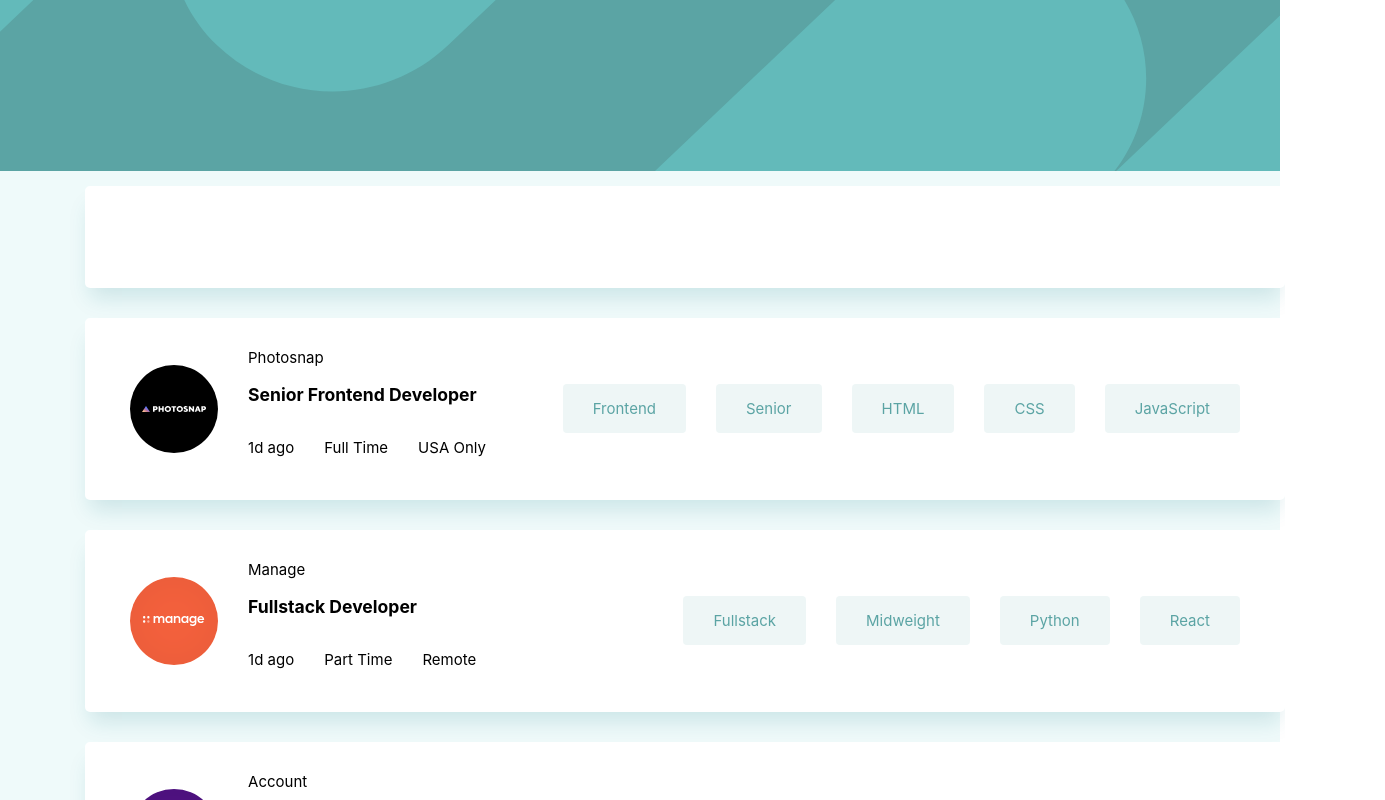
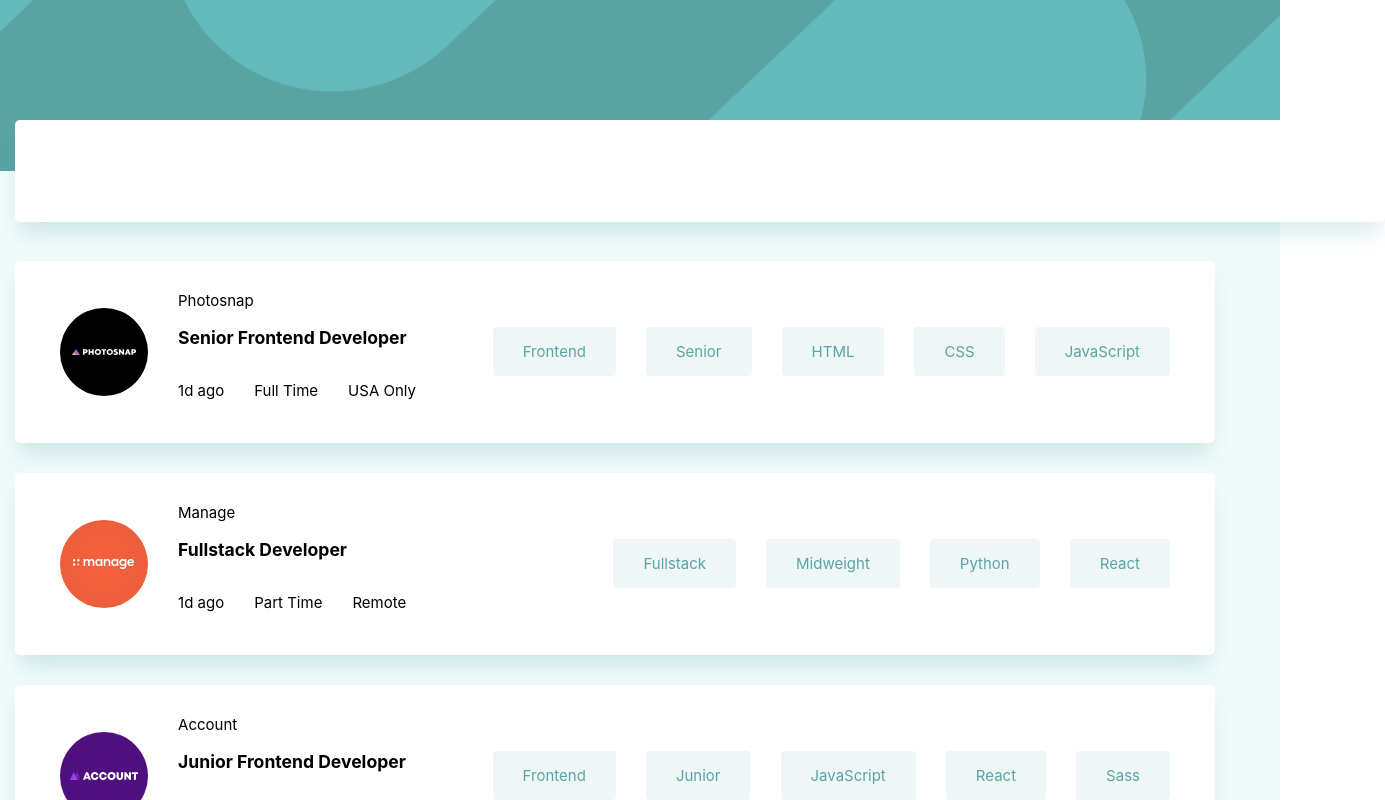
Before and after one commit to rojasmart/job-listings-with-filtering, a React (Create React App) app: page / in a window 1280 px wide. Shown: the top 800 px of the page, 1385 px wide, since content can reach past the window. Built offline with nearby package versions, Linux system fonts and the light colour scheme.

Commit message:
added max height to container

```diff
--- a/src/index.css
+++ b/src/index.css
@@ -35,8 +35,6 @@ code {
 
 .container {
   display: flex;
-  justify-content: center;
-  align-items: center;
   min-height: 100vh;
   background-color: var(--light-grayish-cyan-background);
 }
@@ -56,7 +54,7 @@ header img {
 
 .filter-list {
   width: 1110px;
-  padding: 1rem;
+  padding: 6rem 1rem;
   display: flex;
   flex-direction: column;
   gap: 2rem;
@@ -75,6 +73,8 @@ header img {
 }
 
 .job-card.search {
+  position: absolute;
+  top: 120px;
   height: 72px;
 }
 
```
